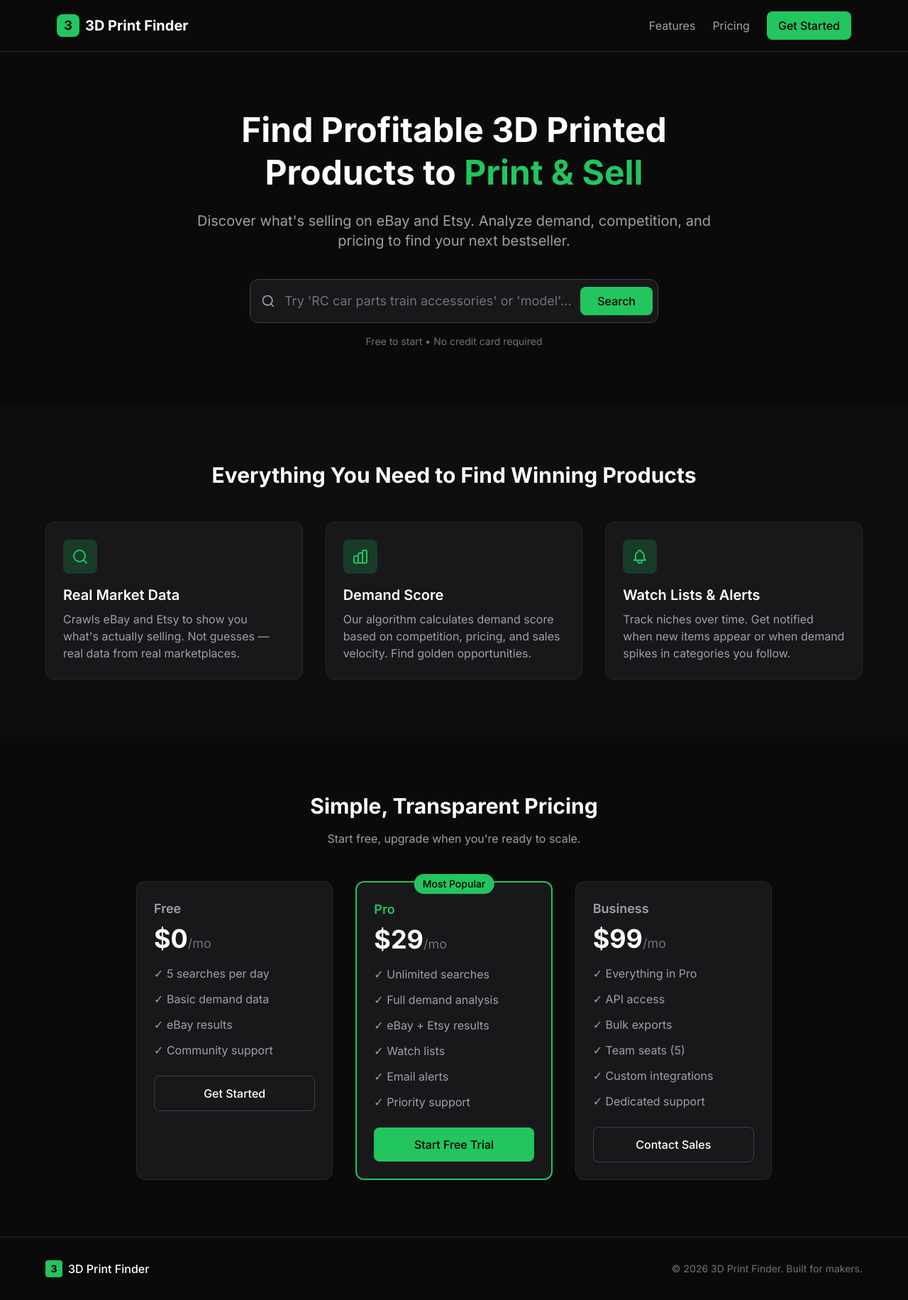
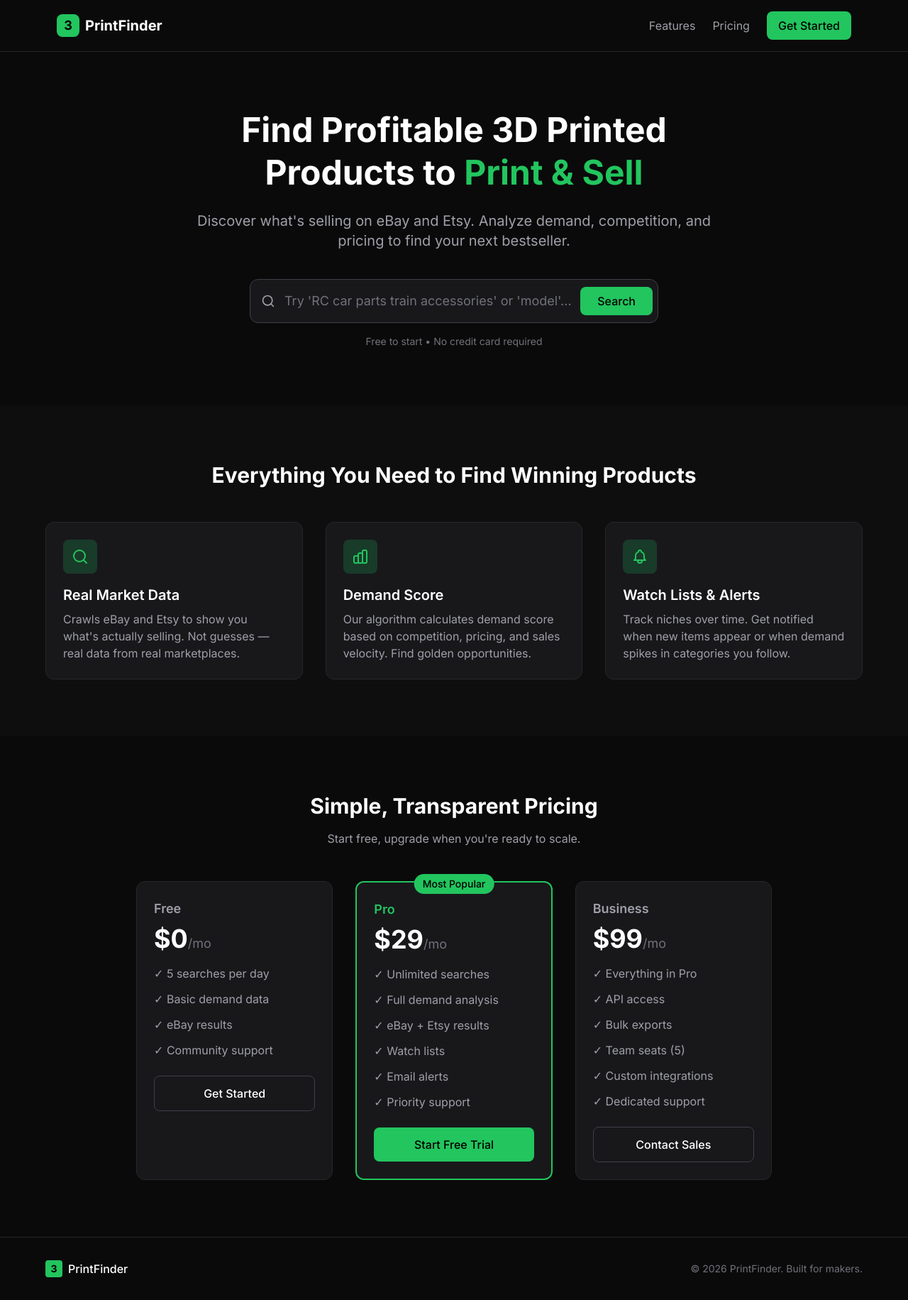
Before and after one commit to agent1ppw-ship-it/3dprintfinder, a Next.js app: page / in a window 1280 px wide. Shown: the whole page at 71% size. Built offline with nearby package versions, Linux system fonts and the light colour scheme; no server answers.

Commit message:
Update branding to PrintFinder

```diff
--- a/src/app/dashboard/page.tsx
+++ b/src/app/dashboard/page.tsx
@@ -304,7 +304,7 @@ export default function Dashboard() {
               <div className="w-8 h-8 bg-[#22c55e] rounded-lg flex items-center justify-center">
                 <span className="text-black font-bold text-lg">3</span>
               </div>
-              <span className="font-bold text-xl">3D Print Finder</span>
+              <span className="font-bold text-xl">PrintFinder</span>
             </a>
           </div>
           <div className="flex items-center gap-4">
--- a/src/app/layout.tsx
+++ b/src/app/layout.tsx
@@ -6,7 +6,7 @@ import { AuthProvider } from "@/lib/auth-context";
 const inter = Inter({ subsets: ["latin"] });
 
 export const metadata: Metadata = {
-  title: "3D Print Finder - Find Profitable Products to Print & Sell",
+  title: "PrintFinder - Find Profitable Products to Print & Sell",
   description: "Discover what's selling on eBay and Etsy. Research 3D printed products, analyze demand, and find your next bestseller.",
 };
 
--- a/src/app/page.tsx
+++ b/src/app/page.tsx
@@ -11,7 +11,7 @@ export default function Home() {
             <div className="w-8 h-8 bg-[#22c55e] rounded-lg flex items-center justify-center">
               <span className="text-black font-bold text-lg">3</span>
             </div>
-            <span className="font-bold text-xl">3D Print Finder</span>
+            <span className="font-bold text-xl">PrintFinder</span>
           </div>
           <nav className="flex items-center gap-6">
             <Link href="#features" className="text-zinc-400 hover:text-white transition">Features</Link>
@@ -184,10 +184,10 @@ export default function Home() {
             <div className="w-6 h-6 bg-[#22c55e] rounded flex items-center justify-center">
               <span className="text-black font-bold text-sm">3</span>
             </div>
-            <span className="font-medium">3D Print Finder</span>
+            <span className="font-medium">PrintFinder</span>
           </div>
           <p className="text-zinc-500 text-sm">
-            © 2026 3D Print Finder. Built for makers.
+            © 2026 PrintFinder. Built for makers.
           </p>
         </div>
       </footer>
```
